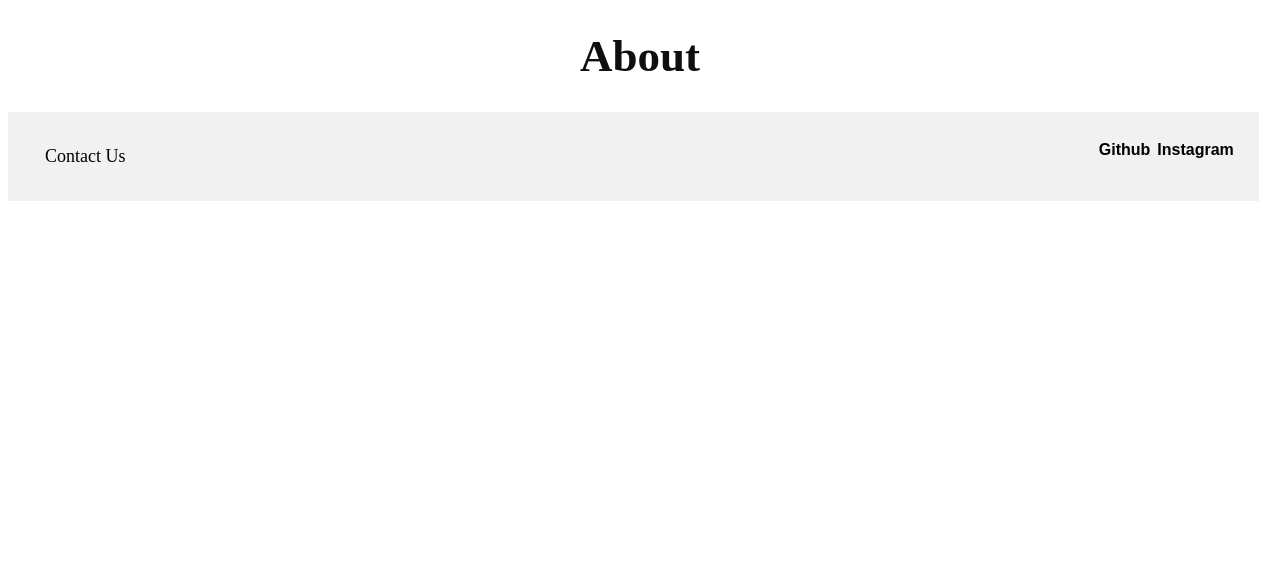
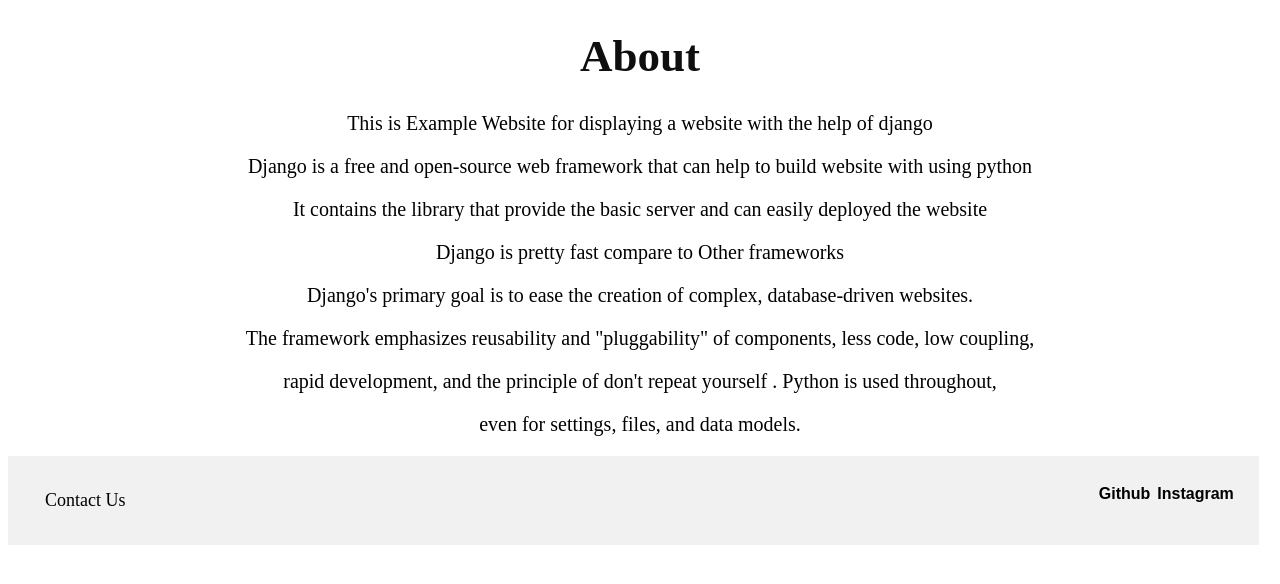
Before and after one commit to Itsr1ght/django_blog_site, a Django app: page /about/ in a window 1280 px wide. Shown: the part 97-681 px from the top of the page. Run offline with Django 4.2, Linux system fonts and the light colour scheme.

Commit message:
updated about page

```diff
--- a/blog_website/templates/about.html
+++ b/blog_website/templates/about.html
@@ -4,5 +4,15 @@
 {% block content %}
 <center>
     <h1 class="title">About</h1>
+    <div class="content_text">
+        <p>This is Example Website for displaying a website with the help of django </p>
+        <p>Django is a free and open-source web framework that can help to build website with using python</p>
+        <p>It contains the library that provide the basic server and can easily deployed the website</p>
+        <p>Django is pretty fast compare to Other frameworks</p>
+        <p>Django's primary goal is to ease the creation of complex, database-driven websites.
+        <p>The framework emphasizes reusability and "pluggability" of components, less code, low coupling,</p>
+        <p>rapid development, and the principle of don't repeat yourself . Python is used throughout,</p>
+        <p>even for settings, files, and data models.</p>
+    </div>
 </center>
 {% endblock %}
--- a/blog_website/templates/home.html
+++ b/blog_website/templates/home.html
@@ -4,7 +4,7 @@
 {% block content %}
 <center>
     <h1 class="title" >WELCOME</h1>
-    <div class="home_content"> Here we have a Article Example for This Website </div>
+    <div class="content_text"> Here we have a Article Example for This Website </div>
     <a href="article/{{article.slug}}">
         <div class="article_body_home"  >
             <h2 class="article_minimal_title"> {{ article.title }} </h2>
--- a/static/home_style.css
+++ b/static/home_style.css
@@ -45,6 +45,6 @@
     color : rgb(15, 15, 15);
   }
 
-  .home_content {
-    font-size: x-large;
+  .content_text {
+    font-size: 20px
   }
```
